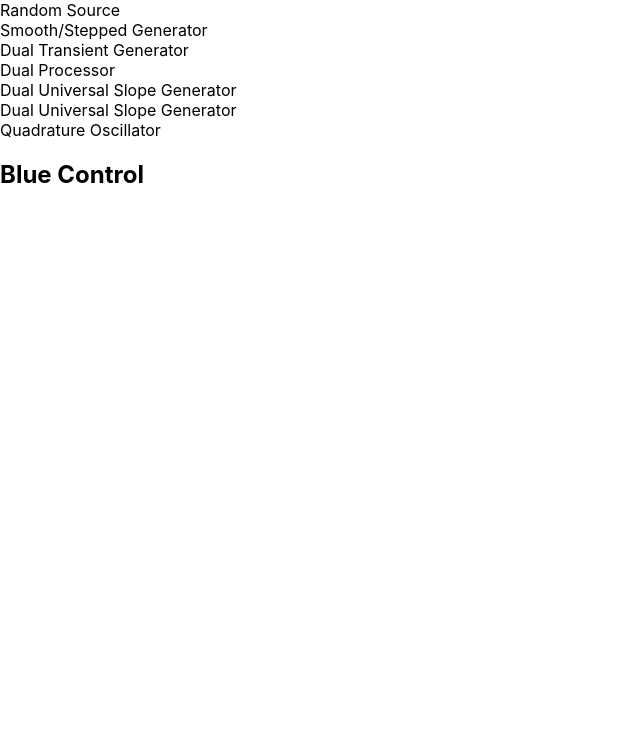
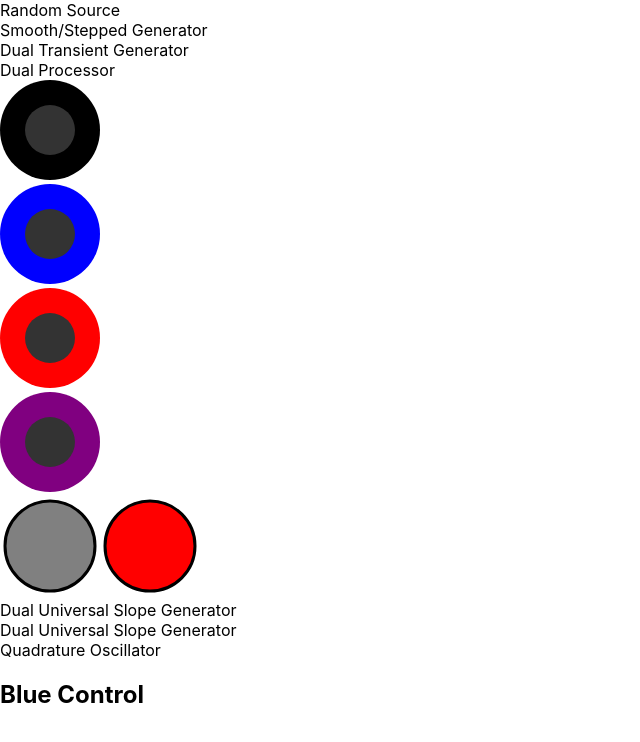
Before and after one commit to KingaJanicka/React-Serge, a React (Create React App) app: page / in a window 1280 px wide. Shown: the top 742 px of the page, without its empty margins (0-640 px from the left). Built offline with nearby package versions, Linux system fonts and the light colour scheme.

Commit message:
Added Jacks and Light graphics

```diff
--- a/src/dual-processor/index.js
+++ b/src/dual-processor/index.js
@@ -1,8 +1,18 @@
 import React from "react";
 import Module from "../module";
-
+import * as Jacks from "../jack";
+import Light from "../light";
 const DualProcessor = ({ className }) => {
-  return <Module name="Dual Processor" className="dual-processor"></Module>;
+  return (
+    <Module name="Dual Processor" className="dual-processor">
+      <Jacks.BlackJack />
+      <Jacks.BlueJack />
+      <Jacks.RedJack />
+      <Jacks.PurpleJack />
+      <Light></Light>
+      <Light on={true}></Light>
+    </Module>
+  );
 };
 
 export default DualProcessor;
--- a/src/jack/index.js
+++ b/src/jack/index.js
@@ -1,8 +1,33 @@
-import React from "React";
+import React from "react";
 import PropTypes from "prop-types";
 const Jack = ({ className, color }) => {
-  return <div className={`${className}__jack jack jack--${color}`}></div>;
+  return (
+    <div className={`${className}__jack jack jack--${color}`}>
+      <svg width="100" height="100">
+        <circle cx="50" cy="50" fill={color} r="50"></circle>
+        <circle cx="50" cy="50" fill="#333" r="25"></circle>
+      </svg>
+    </div>
+  );
 };
 Jack.propTypes = {
-  color: PropTypes.oneOf(["black", "red", "blue", "violet"]).isRequired
+  color: PropTypes.oneOf(["black", "red", "blue", "purple"]).isRequired
 };
+
+export default Jack;
+
+export const BlackJack = () => {
+  return <Jack color="black"></Jack>;
+};
+
+export const BlueJack = () => {
+  return <Jack color="blue"></Jack>;
+};
+
+export const RedJack = () => {
+  return <Jack color="red"></Jack>;
+};
+
+export const PurpleJack = () => {
+  return <Jack color="purple"></Jack>;
+};
--- /dev/null
+++ b/src/light/index.js
@@ -0,0 +1,18 @@
+import React from "react";
+
+const Light = ({ className, color, on }) => {
+  return (
+    <svg className={`${className}__light light`} width="100" height="100">
+      <circle
+        cx="50"
+        cy="50"
+        r="45"
+        fill={on ? color : "grey"}
+        stroke="black"
+        strokeWidth="3"
+      />
+    </svg>
+  );
+};
+Light.defaultProps = { color: "red" };
+export default Light;
```
